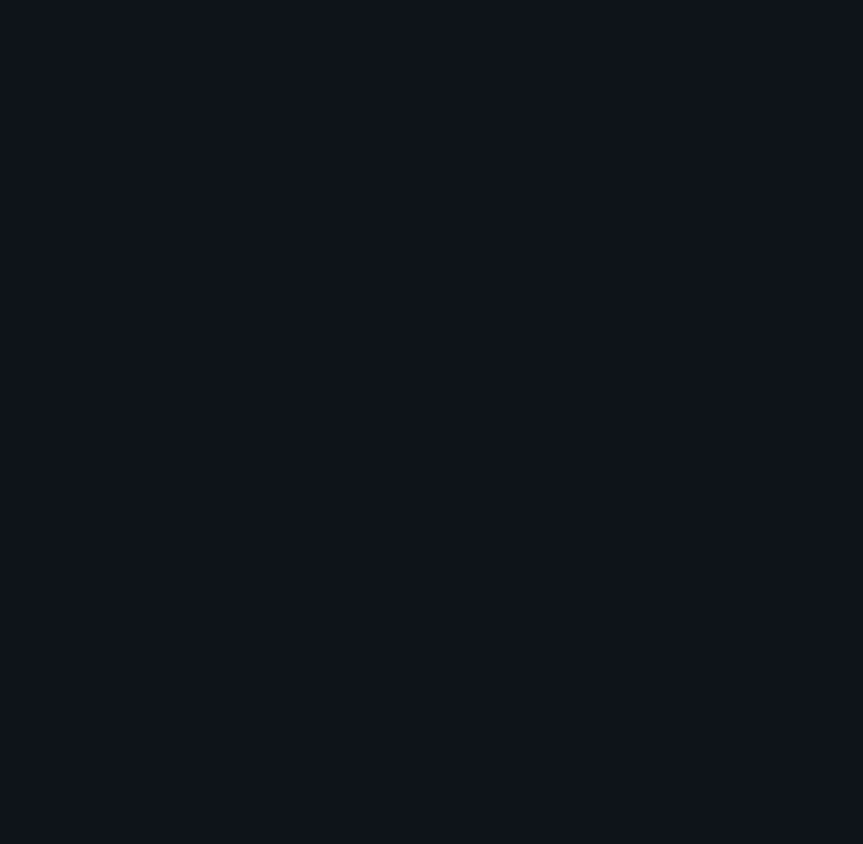
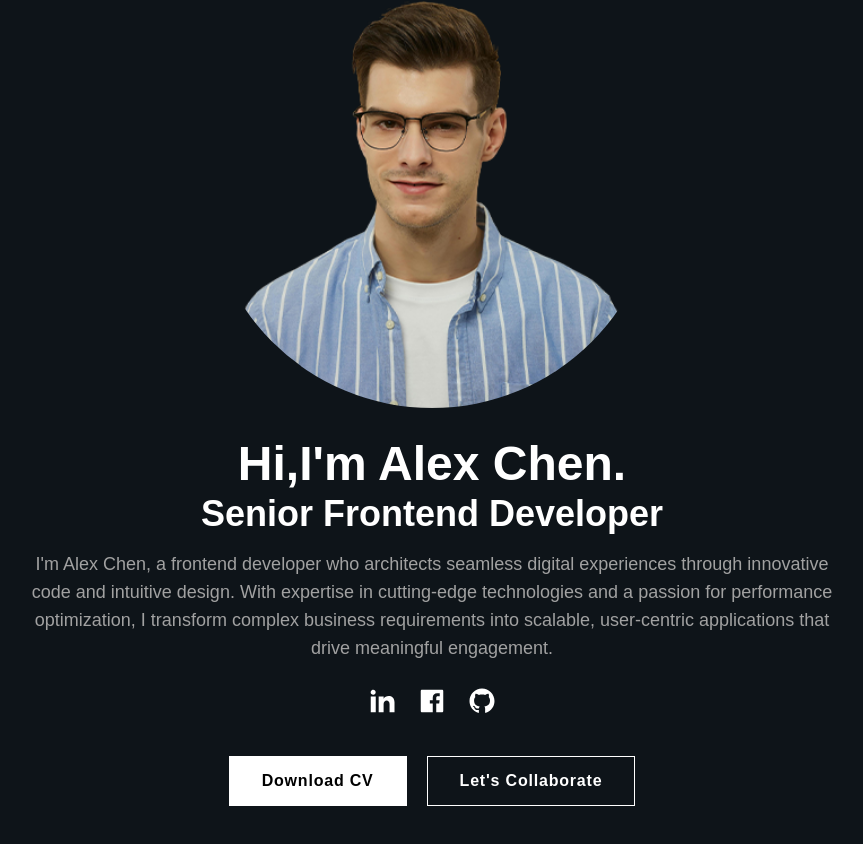
Before and after one commit to fahrypratama17/Project_React, a React (Vite) app in the folder someone-portfolio/: page / in a window 1280 px wide. Shown: the part 204-1048 px from the top of the page, without its empty margins (208-1071 px from the left). Before the commit the page ends 800 px from the top, so only its background shows below. Built offline with nearby package versions, Linux system fonts and the light colour scheme.

Commit message:
feat: add Hero component and Button component for enhanced landing page

```diff
--- a/someone-portfolio/src/App.jsx
+++ b/someone-portfolio/src/App.jsx
@@ -1,10 +1,14 @@
 import React from 'react'
 import Header from "./components/Header.jsx";
+import Hero from "./components/Hero.jsx";
 
 const App = () => {
   return (
     <>
       <Header />
+      <main>
+        <Hero />
+      </main>
     </>
   );
 };
--- /dev/null
+++ b/someone-portfolio/src/components/Button.jsx
@@ -0,0 +1,11 @@
+import React from 'react'
+
+const Button = ({label, classes}) => {
+  return (
+    <button className={`${classes}`}>
+      {label}
+    </button>
+  );
+};
+
+export default Button;
--- /dev/null
+++ b/someone-portfolio/src/components/Hero.jsx
@@ -0,0 +1,41 @@
+import React from 'react'
+import {heroIcons} from "../constant/data.js";
+import Button from "./Button.jsx";
+
+const Hero = () => {
+  return (
+    <section className="py-28 lg:pt-40">
+      <div className="container flex flex-col items-center">
+
+        {/* Image */}
+        <figure className="rounded-full overflow-hidden">
+          <img src="/images/hero-img.png" alt="Alex Chen" width={452} height={452}/>
+        </figure>
+
+        {/* Content */}
+        <div className="text-center mt-8">
+          <h1 className="text-3xl lg:text-5xl mb-1.5 font-bold">Hi,I'm Alex Chen.</h1>
+          <h2>Senior Frontend Developer</h2>
+          <p className="max-w-[820px] mx-auto mt-4 mb-6">I'm Alex Chen, a frontend developer who architects seamless digital experiences through innovative code and intuitive design. With expertise in cutting-edge technologies and a passion for performance optimization, I transform complex business requirements into scalable, user-centric applications that drive meaningful engagement.</p>
+
+          <div className="flex items-center justify-center gap-5">
+            {heroIcons.map(icon => (
+              <a href="#" target="_blank" className="hover:text-indigo-400 transition-colors">
+                <icon.icon size={30}/>
+              </a>
+            ))}
+          </div>
+
+          {/* Button wrapper */}
+          <div className="mt-10 flex items-center justify-center flex-wrap gap-5">
+            <Button label="Download CV" classes="primary-btn"/>
+            <Button label="Let's Collaborate" classes="secondary-btn"/>
+          </div>
+        </div>
+
+      </div>
+    </section>
+  );
+};
+
+export default Hero;
```
